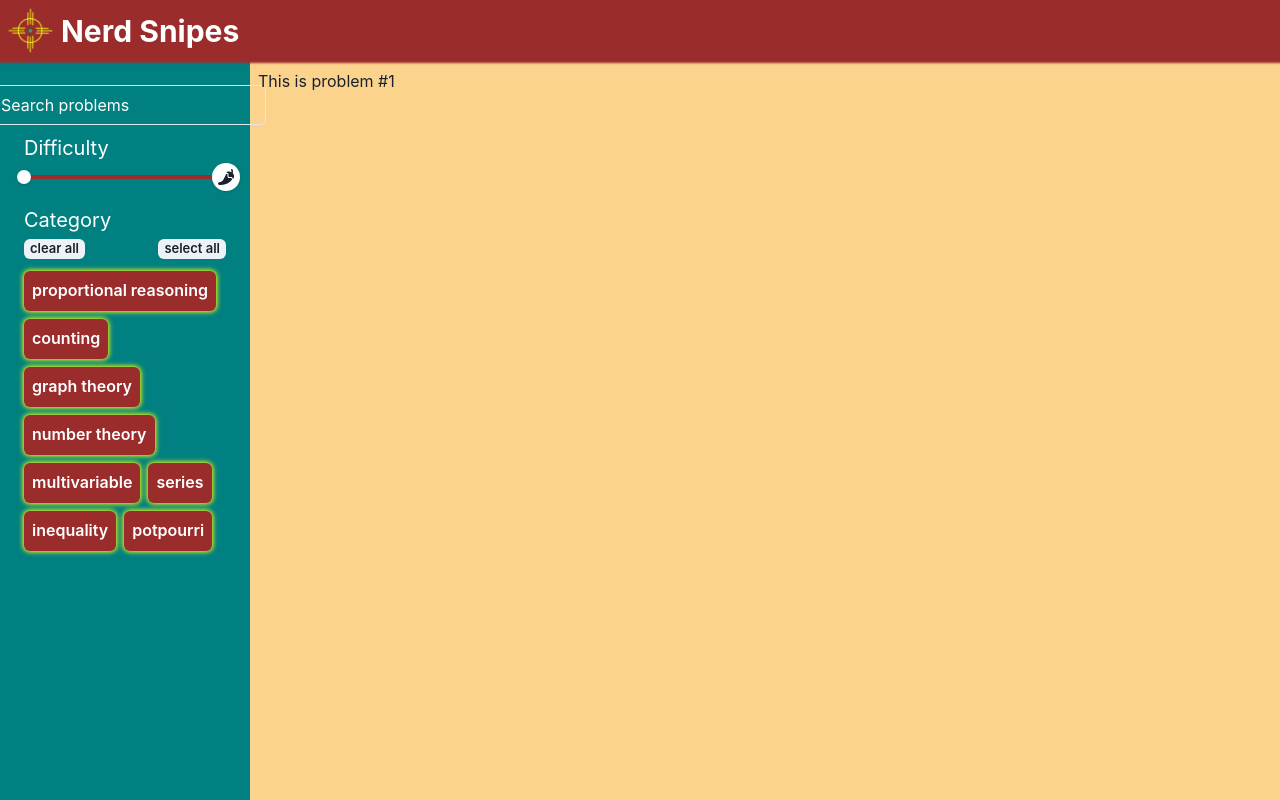
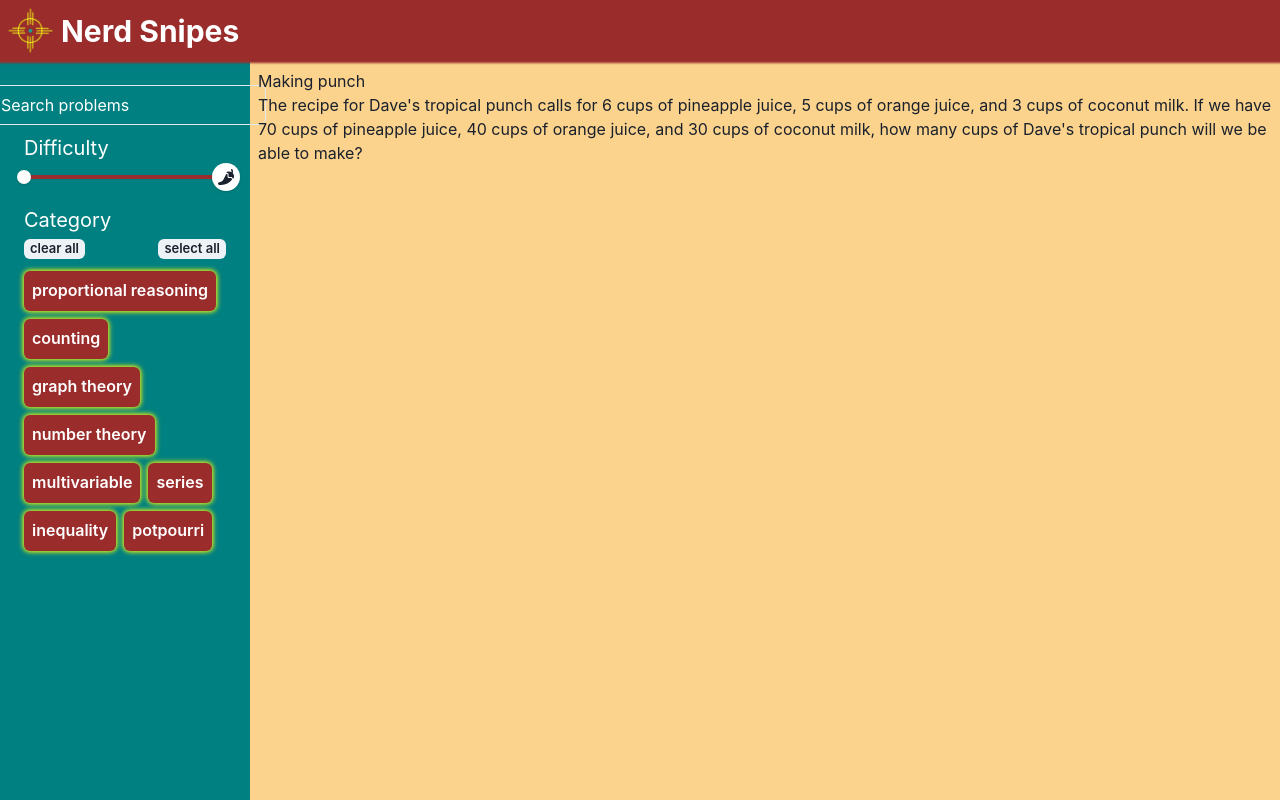
Before and after one commit to davebro1031/EnchantedMath, a React (Vite) app: page /1 in a window 1280 px wide. Built offline with nearby package versions, Linux system fonts and the light colour scheme.

Commit message:
connect problem id to details page

```diff
--- a/src/components/ProblemDetails.jsx
+++ b/src/components/ProblemDetails.jsx
@@ -1,11 +1,20 @@
 import React from 'react'
 import { useParams } from 'react-router-dom'
+import { problems } from '../problems/data';
 
 export default function ProblemDetails() {
     const { id } = useParams();
+    const problem = problems.find(problem => problem.id = id)
+
     return (
         <div>
-            This is problem #{id}
+            <div>
+                {problem.title}
+
+            </div>
+            <div>
+                {problem.text}
+            </div>
         </div>
     )
 }
```
